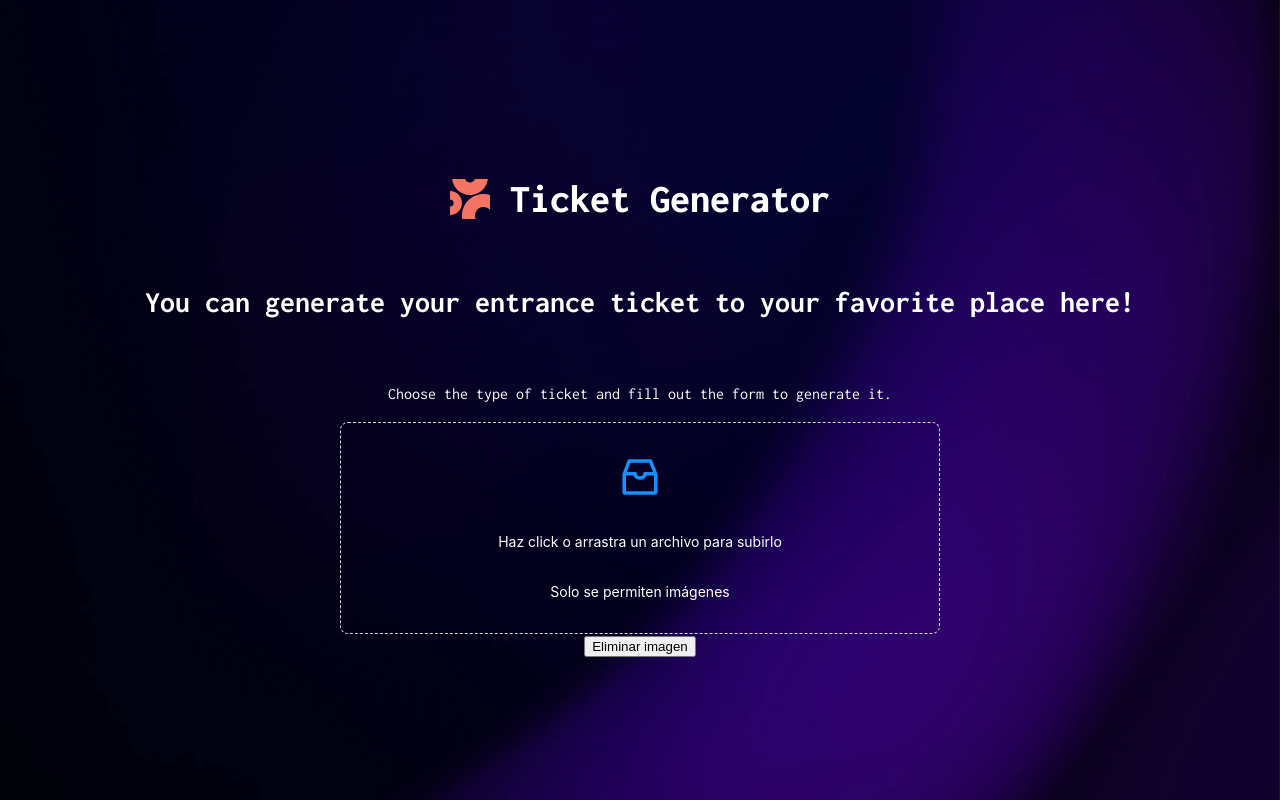
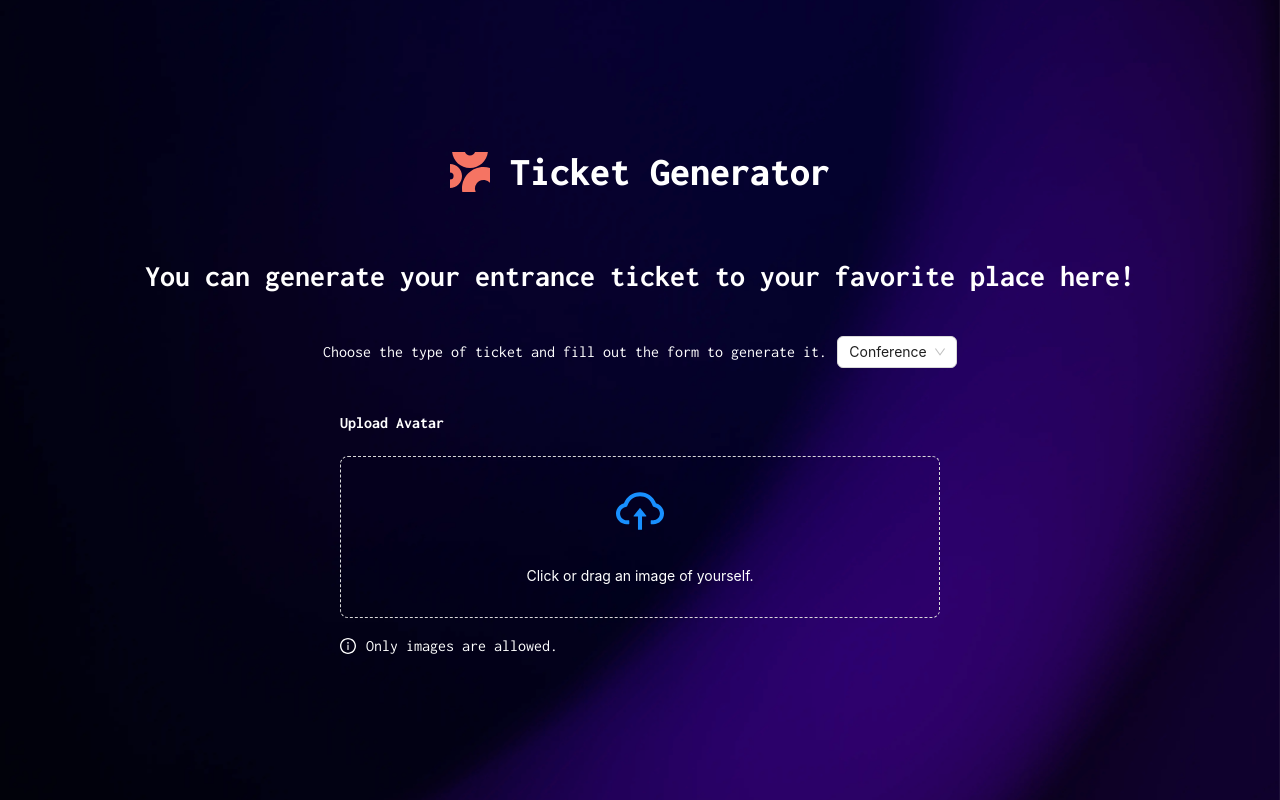
Before and after one commit to DIbarguenCurrea/conference-ticket-generator, a React (Vite) app in the folder conference-ticket-generator/: page / in a window 1280 px wide. Built offline with nearby package versions, Linux system fonts and the light colour scheme.

Commit message:
Add Button and Select

```diff
--- a/conference-ticket-generator/src/App.css
+++ b/conference-ticket-generator/src/App.css
@@ -1,7 +1,6 @@
 #root {
   max-width: 1440px;
   margin: 0 auto;
-  padding: 2rem;
   text-align: center;
 }
 
@@ -25,8 +24,6 @@
 .content {
   display: flex;
   flex-direction: column;
-  gap: 1em;
-
   h2 {
     font-size: 30px;
     font-weight: 600;
--- a/conference-ticket-generator/src/App.jsx
+++ b/conference-ticket-generator/src/App.jsx
@@ -1,3 +1,4 @@
+import { Select, Space } from "antd";
 import "./App.css";
 import FormDesktop from "./components/formGeneratorDesktop/FormDesktop";
 
@@ -24,7 +25,42 @@ function App() {
           <h2>
             You can generate your entrance ticket to your favorite place here!
           </h2>
-          <p>Choose the type of ticket and fill out the form to generate it.</p>
+          <div
+            style={{
+              display: "flex",
+              alignItems: "center",
+              justifyContent: "center",
+              gap: "10px",
+            }}
+          >
+            <p>
+              Choose the type of ticket and fill out the form to generate it.
+            </p>
+            <Space>
+              <Select
+                defaultValue="Conference"
+                style={{
+                  width: 120,
+                  border: "none",
+                }}
+                // onChange={handleChange}
+                options={[
+                  {
+                    value: "Conference",
+                    label: "Conference",
+                  },
+                  {
+                    value: "Concert",
+                    label: "Concert",
+                  },
+                  {
+                    value: "Soccer",
+                    label: "Soccer",
+                  },
+                ]}
+              />
+            </Space>
+          </div>
         </div>
         <div>
           <FormDesktop />
--- a/conference-ticket-generator/src/components/uploadFile/UploadFile.jsx
+++ b/conference-ticket-generator/src/components/uploadFile/UploadFile.jsx
@@ -1,6 +1,6 @@
 import { useEffect, useState } from "react";
-import { InboxOutlined } from "@ant-design/icons";
-import { message, Upload } from "antd";
+import { CloudUploadOutlined, InfoCircleOutlined } from "@ant-design/icons";
+import { Button, message, Upload } from "antd";
 
 const { Dragger } = Upload;
 
@@ -56,37 +56,55 @@ function UploadFile() {
 
   return (
     <div>
-      <div style={{ width: "600px" }}>
+      <div style={{ width: "600px", padding: "10px" }}>
         {!file ? (
+          <>
+            <h4 style={{ display: "flex", alignItems: "start" }}>
+              Upload Avatar
+            </h4>
             <Dragger {...uploadProps}>
               <p className="ant-upload-drag-icon">
-              <InboxOutlined style={{ fontSize: "48px", color: "#1890ff" }} />
+                <CloudUploadOutlined
+                  style={{ fontSize: "48px", color: "#1890ff" }}
+                />
               </p>
               <div className="drag-text">
-              <p>Haz click o arrastra un archivo para subirlo</p>
-              <p>Solo se permiten imágenes</p>
+                <p>Click or drag an image of yourself.</p>
               </div>
             </Dragger>
+            <div style={{ display: "flex", gap: "10px" }}>
+              <InfoCircleOutlined />
+              <p>Only images are allowed.</p>
+            </div>
+          </>
         ) : (
-          <div style={{ marginTop: "20px" }}>
-            <p>Vista previa:</p>
+          <div
+            style={{
+              marginTop: "20px",
+              display: "flex",
+              flexDirection: "column",
+              alignItems: "center",
+              gap: "10px",
+            }}
+          >
+            <p>Preview:</p>
             <img
               src={file}
               alt="preview"
               style={{ width: "200px", borderRadius: "8px" }}
             />
-          </div>
-        )}
-      </div>
-
-      <button
+            <Button
+              type="primary"
               onClick={() => {
                 setFile(null);
                 localStorage.removeItem("uploadedImage");
               }}
             >
-        Eliminar imagen
-      </button>
+              Change imagen
+            </Button>
+          </div>
+        )}
+      </div>
     </div>
   );
 }
```
Lines whose indentation alone changed are shown as unchanged.
